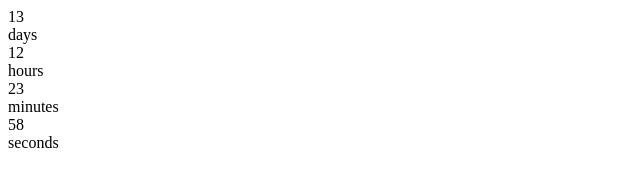
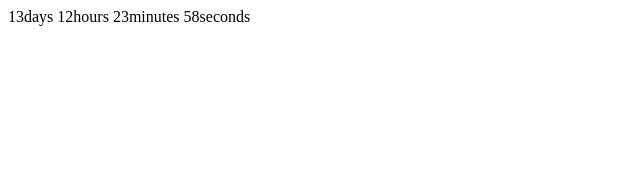
Before and after one commit to choisukjune/notion_widget_daycount, a plain HTML site: page countdown.html in a window 1280 px wide. Shown: the whole page, without its empty margins (0-640 px from the left). Drawn offline with Linux system fonts and the light colour scheme.

Commit message:
Update countdown.html

```diff
--- a/countdown.html
+++ b/countdown.html
@@ -86,19 +86,11 @@ body{
 </head>
 <body>
 
-<div id="timer">
 
-    <div class="days">
-        <div id="days" class="numbers "> </div>days</div>
-      <div class="hours">
-        <div  id="hours" class="numbers"> </div>hours</div>
-      <div class="minutes">
-        <div  id="minutes" class="numbers"> </div>minutes</div>
-      <div   class="seconds">
-        <div id="seconds" class="numbers"> </div>seconds</div>
-      </div>
-
-</div>
+        <span id="days" class="numbers "> </span>days
+        <span  id="hours" class="numbers"> </span>hours
+        <span  id="minutes" class="numbers"> </span>minutes
+        <span id="seconds" class="numbers"> </span>seconds
 
 </body>
 <script>
```
